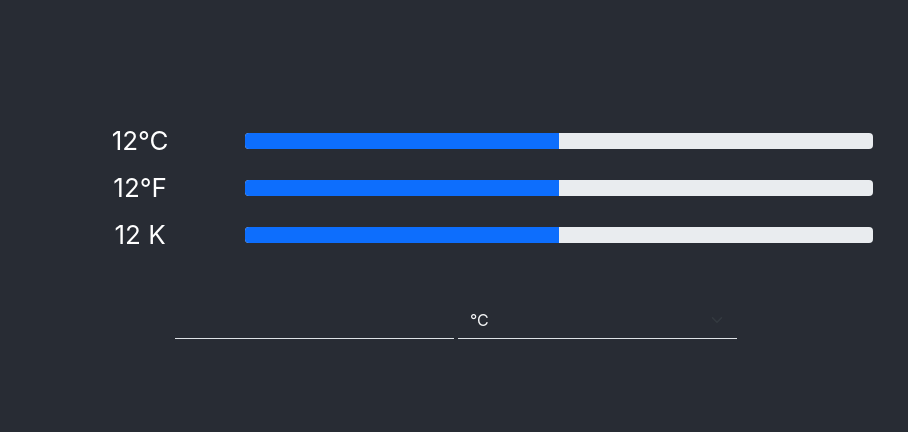
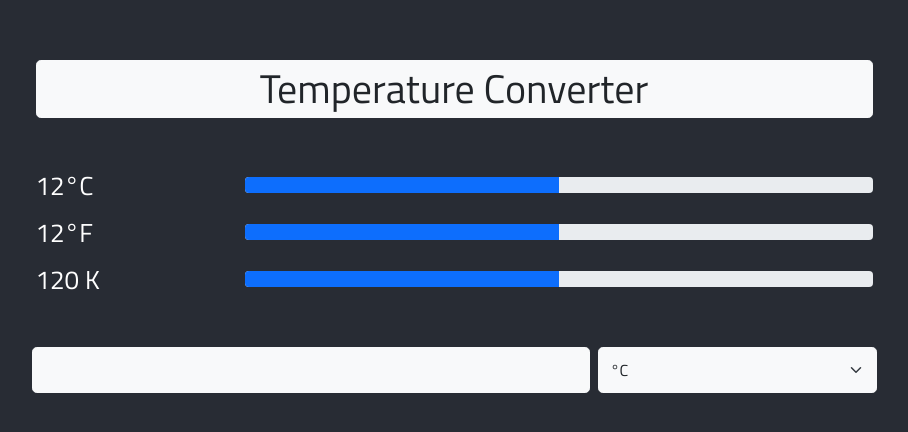
Before and after one commit to wlcharlie/temperature-converter, a React (Create React App) app: page / in a window 1280 px wide. Shown: the part 174-606 px from the top of the page, without its empty margins (186-1094 px from the left). Built offline with nearby package versions, Linux system fonts and the light colour scheme.

Commit message:
add font and re-layout

```diff
--- a/public/index.html
+++ b/public/index.html
@@ -26,7 +26,10 @@
     -->
     <link rel="stylesheet" href="https://cdn.jsdelivr.net/npm/bootstrap@5.0.2/dist/css/bootstrap.min.css"
       integrity="sha384-EVSTQN3/azprG1Anm3QDgpJLIm9Nao0Yz1ztcQTwFspd3yD65VohhpuuCOmLASjC" crossorigin="anonymous" />
-    <title>React App</title>
+    <style>
+      @import url('https://fonts.googleapis.com/css2?family=Titillium+Web:ital,wght@0,300;0,400;0,600;1,300;1,400;1,600&display=swap');
+    </style>
+    <title>Temperature Converter</title>
   </head>
   <body>
     <noscript>You need to enable JavaScript to run this app.</noscript>
--- a/src/App.css
+++ b/src/App.css
@@ -8,6 +8,7 @@
   justify-content: center;
   font-size: calc(10px + 2vmin);
   color: white;
+  font-family: "Titillium Web";
 }
 
 .link {
@@ -18,9 +19,4 @@
   cursor: pointer;
   transition: none !important;
   box-shadow: none !important;
-  -webkit-tap-highlight-color: rgb(0, 0, 0, 0.2);
 }
-
-.reset option {
-  background-color: #282c34;
-}
--- a/src/App.js
+++ b/src/App.js
@@ -5,6 +5,11 @@ function App() {
   return (
     <div className="App">
       <Container className="w-100">
+        <div className="w-75 d-flex mx-auto mb-5 rounded-3 border border-light bg-light text-dark">
+          <h1 className="w-100 text-center my-1">Temperature Converter</h1>
+        </div>
+
+        <div className="text-start">
           <div className="my-2 w-75 d-flex align-items-center mx-auto">
             <label className="w-25">{`12\xB0C`}</label>
             <ProgressBar className="w-75" now={50} />
@@ -14,17 +19,21 @@ function App() {
             <ProgressBar className="w-75" now={50} />
           </div>
           <div className="my-2 w-75 d-flex align-items-center mx-auto">
-          <label className="w-25">{`12 K`}</label>
+            <label className="w-25">{`120 K`}</label>
             <ProgressBar className="w-75" now={50} />
           </div>
-        <Form className="mt-5">
-          <Form.Group className="w-100 d-flex justify-content-center">
+        </div>
+
+        <Form className="mt-5 d-flex justify-content-center">
+          <Form.Group className="w-50 d-flex justify-content-center rounded-3 border border-light bg-light text-dark py-1 mx-1">
             <Form.Control
               type="number"
-              className="w-25 mx-1 bg-transparent border-0 border-bottom rounded-0  text-white reset"
+              className=" mx-1 bg-transparent border-0 rounded-0  reset"
               dir="rtl"
             ></Form.Control>
-            <Form.Select className="w-25 bg-transparent border-0 border-bottom rounded-0 text-light reset">
+          </Form.Group>
+          <Form.Group className="w-25 d-flex justify-content-center rounded-3 border border-light bg-light text-dark py-1 mx-1">
+            <Form.Select className=" bg-transparent border-0  rounded-0  reset">
               <option value="tempC">{"\xB0C"}</option>
               <option value="tempF">{"\xB0F"}</option>
               <option value="tempK">{"K"}</option>
```
Lines whose indentation alone changed are shown as unchanged.
